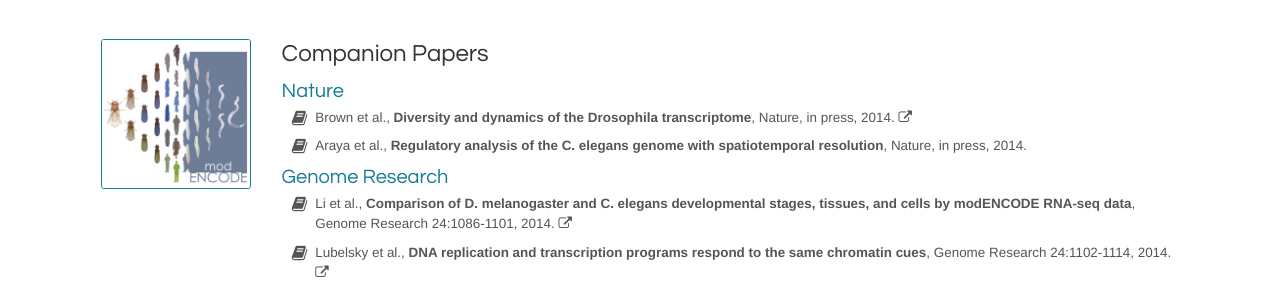
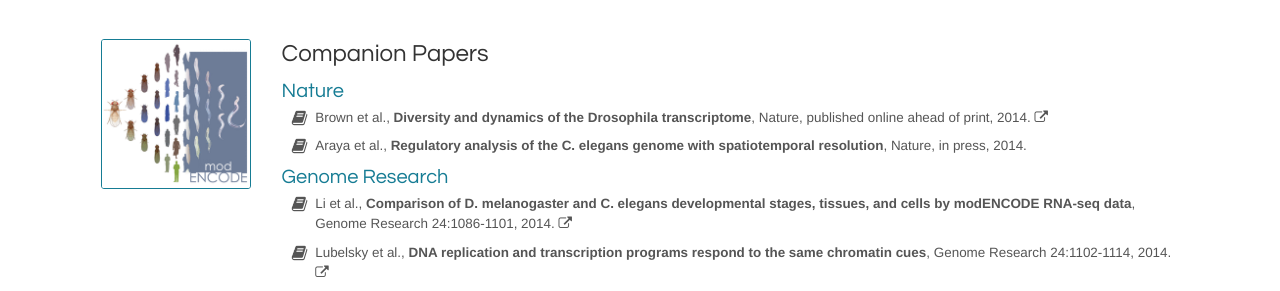
Before and after one commit to parklab/comparative-website, a Jekyll site: the page built from index.html, in a window 1280 px wide. Shown: the part 792-1083 px from the top of the page. Built offline with Jekyll 4.4.1, drawn with Linux system fonts in a browser that asks for light colours; nearby versions of some CDN libraries.

Commit message:
Updated meta info for Brown et al. paper.

```diff
--- a/_data/publications/nature.yml
+++ b/_data/publications/nature.yml
@@ -3,7 +3,7 @@ order: 1
 papers:
   - authors: Brown et al.
     title: "Diversity and dynamics of the Drosophila transcriptome"
-    meta: "Nature, in press, 2014"
+    meta: "Nature, published online ahead of print, 2014"
     url: http://www.nature.com/nature/journal/vaop/ncurrent/full/nature12962.html
   - authors: Araya et al.
     title: "Regulatory analysis of the C. elegans genome with spatiotemporal resolution"
```
